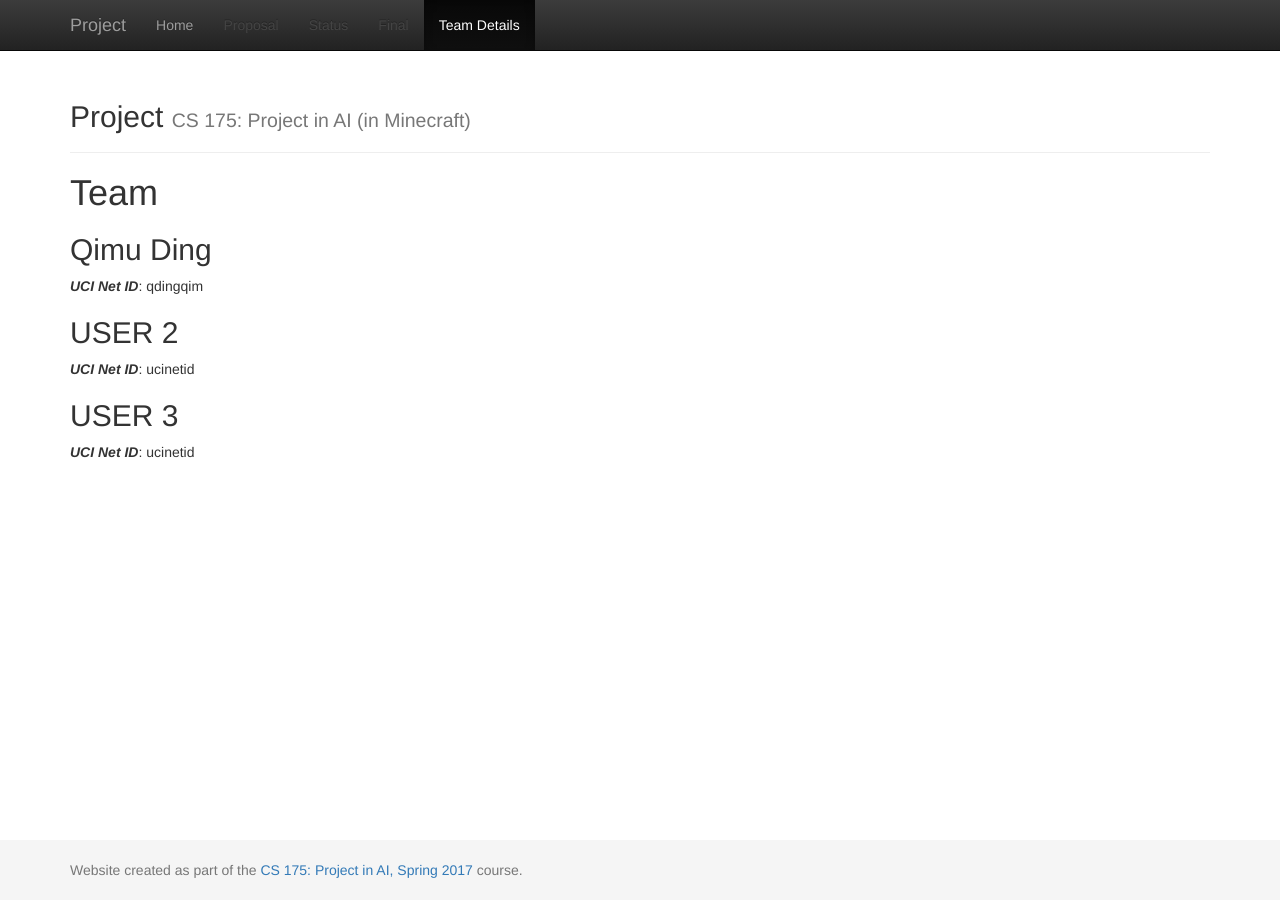
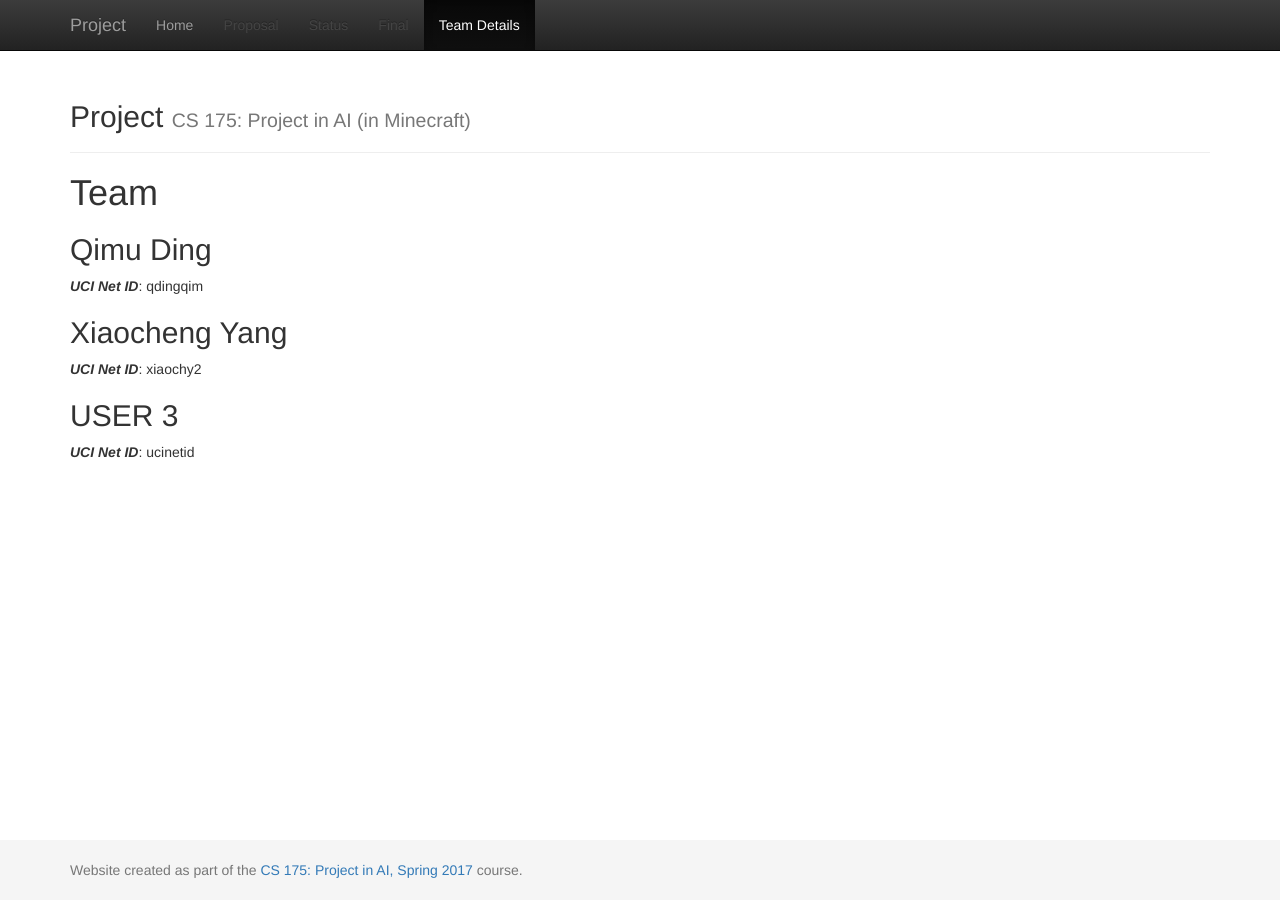
Before and after one commit to qdingqim/Pac-mo, a Jekyll site: the page built from docs/team.md, in a window 1280 px wide. Built offline with Jekyll 4.4.1, drawn with Linux system fonts in a browser that asks for light colours.

Commit message:
Update team.md

```diff
--- a/docs/team.md
+++ b/docs/team.md
@@ -9,8 +9,8 @@ title:  Team
 ## Qimu Ding
 ***UCI Net ID***: qdingqim
 
-## USER 2
-***UCI Net ID***: ucinetid
+## Xiaocheng Yang
+***UCI Net ID***: xiaochy2
 
 ## USER 3
 ***UCI Net ID***: ucinetid
```
